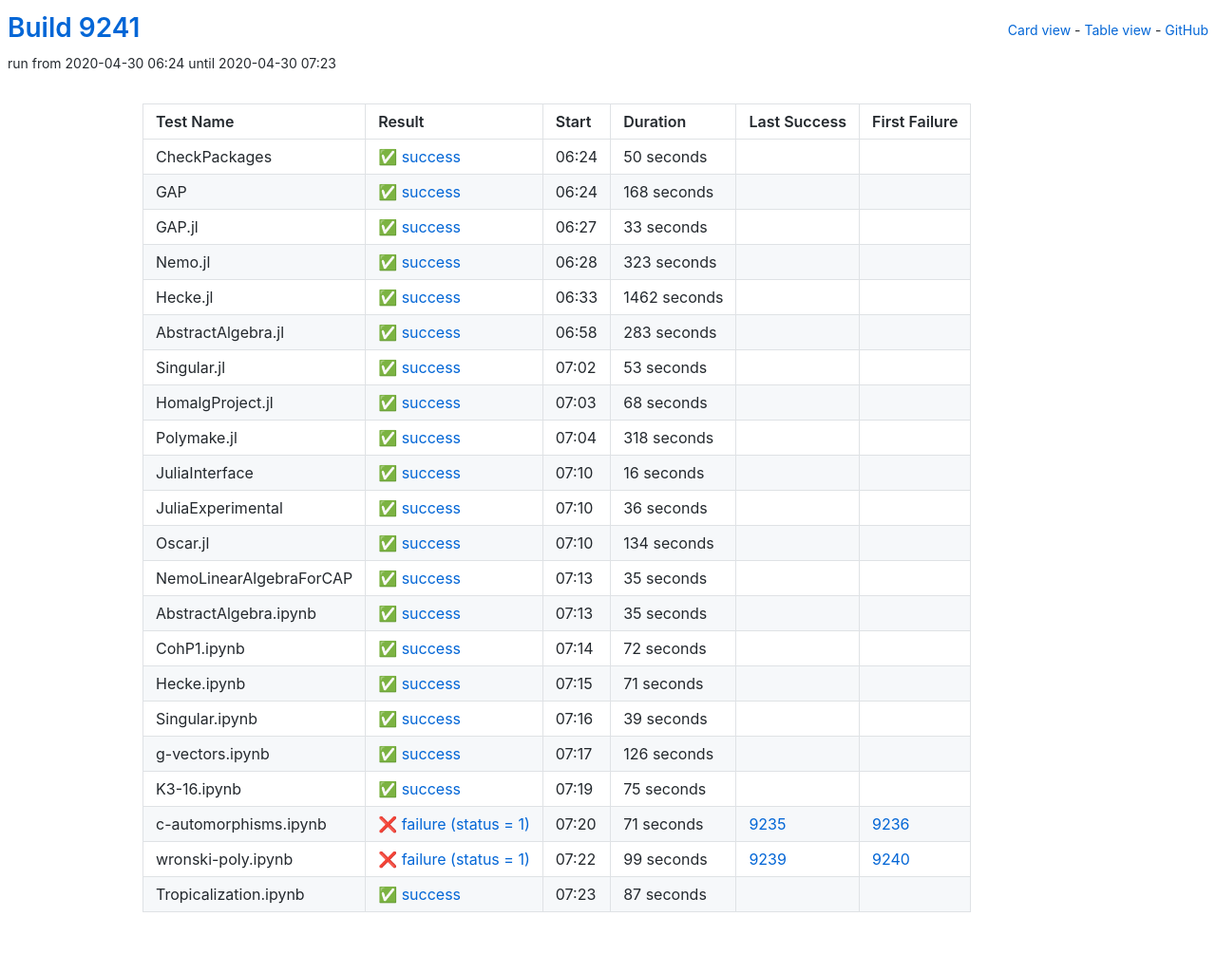
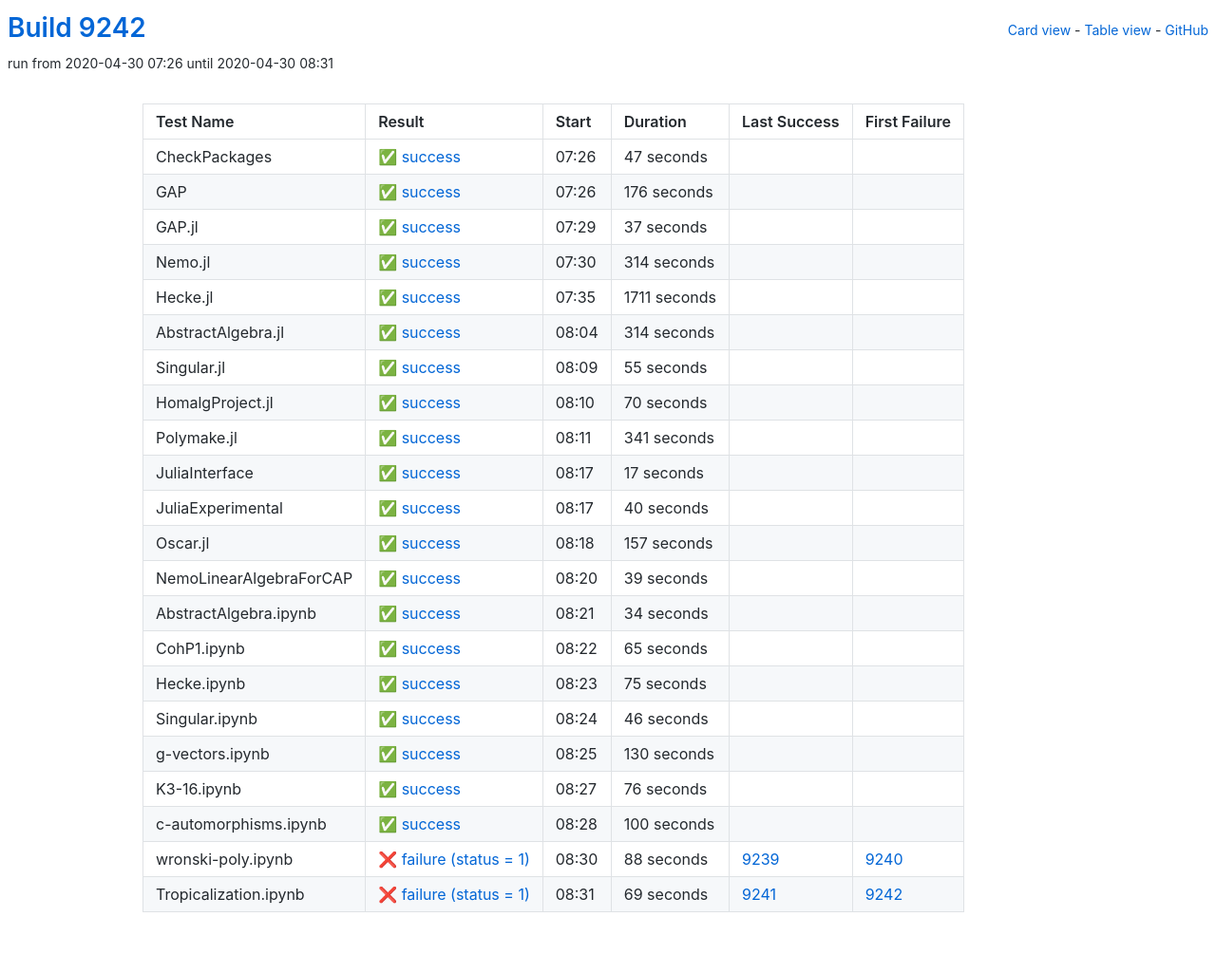
Before and after one commit to oscar-system/oscar-ci-status, a Jekyll site: the page built from table.html, in a window 1280 px wide. Shown: the whole page at 95% size. Built offline with Jekyll 4.4.1, drawn with Linux system fonts in a browser that asks for light colours.

Commit message:
Build 9242

```diff
--- a/_data/ci.yml
+++ b/_data/ci.yml
@@ -1,181 +1,137 @@
-build: 9241
-build_url: https://oscarci.mathematik.uni-kl.de/job/oscar/9241/
+build: 9242
+build_url: https://oscarci.mathematik.uni-kl.de/job/oscar/9242/
 job: oscar
 tests:
-- duration: 50
+- duration: 47
   exitcode: 0
   first_failure: false
   first_failure_url: null
   last_success: false
   last_success_url: null
-  log: https://oscarci.mathematik.uni-kl.de/job/oscar/9241/artifact/logs/build-9241/CheckPackages.log
+  log: https://oscarci.mathematik.uni-kl.de/job/oscar/9242/artifact/logs/build-9242/CheckPackages.log
   name: CheckPackages
-  start: 2020-04-30 06:24
+  start: 2020-04-30 07:26
   status: success
   success: true
-- duration: 168
+- duration: 176
   exitcode: 0
   first_failure: false
   first_failure_url: null
   last_success: false
   last_success_url: null
-  log: https://oscarci.mathematik.uni-kl.de/job/oscar/9241/artifact/logs/build-9241/GAP.log
+  log: https://oscarci.mathematik.uni-kl.de/job/oscar/9242/artifact/logs/build-9242/GAP.log
   name: GAP
-  start: 2020-04-30 06:24
+  start: 2020-04-30 07:26
   status: success
   success: true
-- duration: 33
+- duration: 37
   exitcode: 0
   first_failure: false
   first_failure_url: null
   last_success: false
   last_success_url: null
-  log: https://oscarci.mathematik.uni-kl.de/job/oscar/9241/artifact/logs/build-9241/GAP.jl.log
+  log: https://oscarci.mathematik.uni-kl.de/job/oscar/9242/artifact/logs/build-9242/GAP.jl.log
   name: GAP.jl
-  start: 2020-04-30 06:27
+  start: 2020-04-30 07:29
   status: success
   success: true
-- duration: 323
+- duration: 314
   exitcode: 0
   first_failure: false
   first_failure_url: null
   last_success: false
   last_success_url: null
-  log: https://oscarci.mathematik.uni-kl.de/job/oscar/9241/artifact/logs/build-9241/Nemo.jl.log
+  log: https://oscarci.mathematik.uni-kl.de/job/oscar/9242/artifact/logs/build-9242/Nemo.jl.log
   name: Nemo.jl
-  start: 2020-04-30 06:28
+  start: 2020-04-30 07:30
   status: success
   success: true
-- duration: 1462
+- duration: 1711
   exitcode: 0
   first_failure: false
   first_failure_url: null
   last_success: false
   last_success_url: null
-  log: https://oscarci.mathematik.uni-kl.de/job/oscar/9241/artifact/logs/build-9241/Hecke.jl.log
+  log: https://oscarci.mathematik.uni-kl.de/job/oscar/9242/artifact/logs/build-9242/Hecke.jl.log
   name: Hecke.jl
-  start: 2020-04-30 06:33
+  start: 2020-04-30 07:35
   status: success
   success: true
-- duration: 283
+- duration: 314
   exitcode: 0
   first_failure: false
   first_failure_url: null
   last_success: false
   last_success_url: null
-  log: https://oscarci.mathematik.uni-kl.de/job/oscar/9241/artifact/logs/build-9241/AbstractAlgebra.jl.log
+  log: https://oscarci.mathematik.uni-kl.de/job/oscar/9242/artifact/logs/build-9242/AbstractAlgebra.jl.log
   name: AbstractAlgebra.jl
-  start: 2020-04-30 06:58
+  start: 2020-04-30 08:04
   status: success
   success: true
-- duration: 53
+- duration: 55
   exitcode: 0
   first_failure: false
   first_failure_url: null
   last_success: false
   last_success_url: null
-  log: https://oscarci.mathematik.uni-kl.de/job/oscar/9241/artifact/logs/build-9241/Singular.jl.log
+  log: https://oscarci.mathematik.uni-kl.de/job/oscar/9242/artifact/logs/build-9242/Singular.jl.log
   name: Singular.jl
-  start: 2020-04-30 07:02
+  start: 2020-04-30 08:09
   status: success
   success: true
-- duration: 68
+- duration: 70
   exitcode: 0
   first_failure: false
   first_failure_url: null
   last_success: false
   last_success_url: null
-  log: https://oscarci.mathematik.uni-kl.de/job/oscar/9241/artifact/logs/build-9241/HomalgProject.jl.log
+  log: https://oscarci.mathematik.uni-kl.de/job/oscar/9242/artifact/logs/build-9242/HomalgProject.jl.log
   name: HomalgProject.jl
-  start: 2020-04-30 07:03
+  start: 2020-04-30 08:10
   status: success
   success: true
-- duration: 318
+- duration: 341
   exitcode: 0
   first_failure: false
   first_failure_url: null
   last_success: false
   last_success_url: null
-  log: https://oscarci.mathematik.uni-kl.de/job/oscar/9241/artifact/logs/build-9241/Polymake.jl.log
+  log: https://oscarci.mathematik.uni-kl.de/job/oscar/9242/artifact/logs/build-9242/Polymake.jl.log
   name: Polymake.jl
-  start: 2020-04-30 07:04
+  start: 2020-04-30 08:11
   status: success
   success: true
-- duration: 16
+- duration: 17
   exitcode: 0
   first_failure: false
   first_failure_url: null
   last_success: false
   last_success_url: null
-  log: https://oscarci.mathematik.uni-kl.de/job/oscar/9241/artifact/logs/build-9241/JuliaInterface.log
+  log: https://oscarci.mathematik.uni-kl.de/job/oscar/9242/artifact/logs/build-9242/JuliaInterface.log
   name: JuliaInterface
-  start: 2020-04-30 07:10
+  start: 2020-04-30 08:17
   status: success
   success: true
-- duration: 36
+- duration: 40
   exitcode: 0
   first_failure: false
   first_failure_url: null
   last_success: false
   last_success_url: null
-  log: https://oscarci.mathematik.uni-kl.de/job/oscar/9241/artifact/logs/build-9241/JuliaExperimental.log
+  log: https://oscarci.mathematik.uni-kl.de/job/oscar/9242/artifact/logs/build-9242/JuliaExperimental.log
   name: JuliaExperimental
-  start: 2020-04-30 07:10
+  start: 2020-04-30 08:17
   status: success
   success: true
-- duration: 134
+- duration: 157
   exitcode: 0
   first_failure: false
   first_failure_url: null
   last_success: false
   last_success_url: null
-  log: https://oscarci.mathematik.uni-kl.de/job/oscar/9241/artifact/logs/build-9241/Oscar.jl.log
+  log: https://oscarci.mathematik.uni-kl.de/job/oscar/9242/artifact/logs/build-9242/Oscar.jl.log
   name: Oscar.jl
-  start: 2020-04-30 07:10
-  status: success
-  success: true
-- duration: 35
-  exitcode: 0
-  first_failure: false
-  first_failure_url: null
-  last_success: false
-  last_success_url: null
-  log: https://oscarci.mathematik.uni-kl.de/job/oscar/9241/artifact/logs/build-9241/NemoLinearAlgebraForCAP.log
-  name: NemoLinearAlgebraForCAP
-  start: 2020-04-30 07:13
-  status: success
-  success: true
-- duration: 35
-  exitcode: 0
-  first_failure: false
-  first_failure_url: null
-  last_success: false
-  last_success_url: null
-  log: https://oscarci.mathematik.uni-kl.de/job/oscar/9241/artifact/logs/build-9241/AbstractAlgebra.ipynb.log
-  name: AbstractAlgebra.ipynb
-  start: 2020-04-30 07:13
-  status: success
-  success: true
-- duration: 72
-  exitcode: 0
-  first_failure: false
-  first_failure_url: null
-  last_success: false
-  last_success_url: null
-  log: https://oscarci.mathematik.uni-kl.de/job/oscar/9241/artifact/logs/build-9241/CohP1.ipynb.log
-  name: CohP1.ipynb
-  start: 2020-04-30 07:14
-  status: success
-  success: true
-- duration: 71
-  exitcode: 0
-  first_failure: false
-  first_failure_url: null
-  last_success: false
-  last_success_url: null
-  log: https://oscarci.mathematik.uni-kl.de/job/oscar/9241/artifact/logs/build-9241/Hecke.ipynb.log
-  name: Hecke.ipynb
-  start: 2020-04-30 07:15
+  start: 2020-04-30 08:18
   status: success
   success: true
 - duration: 39
@@ -184,20 +140,31 @@ tests:
   first_failure_url: null
   last_success: false
   last_success_url: null
-  log: https://oscarci.mathematik.uni-kl.de/job/oscar/9241/artifact/logs/build-9241/Singular.ipynb.log
-  name: Singular.ipynb
-  start: 2020-04-30 07:16
+  log: https://oscarci.mathematik.uni-kl.de/job/oscar/9242/artifact/logs/build-9242/NemoLinearAlgebraForCAP.log
+  name: NemoLinearAlgebraForCAP
+  start: 2020-04-30 08:20
   status: success
   success: true
-- duration: 126
+- duration: 34
   exitcode: 0
   first_failure: false
   first_failure_url: null
   last_success: false
   last_success_url: null
-  log: https://oscarci.mathematik.uni-kl.de/job/oscar/9241/artifact/logs/build-9241/g-vectors.ipynb.log
-  name: g-vectors.ipynb
-  start: 2020-04-30 07:17
+  log: https://oscarci.mathematik.uni-kl.de/job/oscar/9242/artifact/logs/build-9242/AbstractAlgebra.ipynb.log
+  name: AbstractAlgebra.ipynb
+  start: 2020-04-30 08:21
+  status: success
+  success: true
+- duration: 65
+  exitcode: 0
+  first_failure: false
+  first_failure_url: null
+  last_success: false
+  last_success_url: null
+  log: https://oscarci.mathematik.uni-kl.de/job/oscar/9242/artifact/logs/build-9242/CohP1.ipynb.log
+  name: CohP1.ipynb
+  start: 2020-04-30 08:22
   status: success
   success: true
 - duration: 75
@@ -206,41 +173,74 @@ tests:
   first_failure_url: null
   last_success: false
   last_success_url: null
-  log: https://oscarci.mathematik.uni-kl.de/job/oscar/9241/artifact/logs/build-9241/K3-16.ipynb.log
-  name: K3-16.ipynb
-  start: 2020-04-30 07:19
+  log: https://oscarci.mathematik.uni-kl.de/job/oscar/9242/artifact/logs/build-9242/Hecke.ipynb.log
+  name: Hecke.ipynb
+  start: 2020-04-30 08:23
   status: success
   success: true
-- duration: 71
-  exitcode: 1
-  first_failure: 9236
-  first_failure_url: https://oscarci.mathematik.uni-kl.de/job/oscar/9236/
-  last_success: 9235
-  last_success_url: https://oscarci.mathematik.uni-kl.de/job/oscar/9235/
-  log: https://oscarci.mathematik.uni-kl.de/job/oscar/9241/artifact/logs/build-9241/c-automorphisms.ipynb.log
+- duration: 46
+  exitcode: 0
+  first_failure: false
+  first_failure_url: null
+  last_success: false
+  last_success_url: null
+  log: https://oscarci.mathematik.uni-kl.de/job/oscar/9242/artifact/logs/build-9242/Singular.ipynb.log
+  name: Singular.ipynb
+  start: 2020-04-30 08:24
+  status: success
+  success: true
+- duration: 130
+  exitcode: 0
+  first_failure: false
+  first_failure_url: null
+  last_success: false
+  last_success_url: null
+  log: https://oscarci.mathematik.uni-kl.de/job/oscar/9242/artifact/logs/build-9242/g-vectors.ipynb.log
+  name: g-vectors.ipynb
+  start: 2020-04-30 08:25
+  status: success
+  success: true
+- duration: 76
+  exitcode: 0
+  first_failure: false
+  first_failure_url: null
+  last_success: false
+  last_success_url: null
+  log: https://oscarci.mathematik.uni-kl.de/job/oscar/9242/artifact/logs/build-9242/K3-16.ipynb.log
+  name: K3-16.ipynb
+  start: 2020-04-30 08:27
+  status: success
+  success: true
+- duration: 100
+  exitcode: 0
+  first_failure: false
+  first_failure_url: null
+  last_success: false
+  last_success_url: null
+  log: https://oscarci.mathematik.uni-kl.de/job/oscar/9242/artifact/logs/build-9242/c-automorphisms.ipynb.log
   name: c-automorphisms.ipynb
-  start: 2020-04-30 07:20
-  status: failure
-  success: false
-- duration: 99
+  start: 2020-04-30 08:28
+  status: success
+  success: true
+- duration: 88
   exitcode: 1
   first_failure: 9240
   first_failure_url: https://oscarci.mathematik.uni-kl.de/job/oscar/9240/
   last_success: 9239
   last_success_url: https://oscarci.mathematik.uni-kl.de/job/oscar/9239/
-  log: https://oscarci.mathematik.uni-kl.de/job/oscar/9241/artifact/logs/build-9241/wronski-poly.ipynb.log
+  log: https://oscarci.mathematik.uni-kl.de/job/oscar/9242/artifact/logs/build-9242/wronski-poly.ipynb.log
   name: wronski-poly.ipynb
-  start: 2020-04-30 07:22
+  start: 2020-04-30 08:30
   status: failure
   success: false
-- duration: 87
-  exitcode: 0
-  first_failure: false
-  first_failure_url: null
-  last_success: false
-  last_success_url: null
-  log: https://oscarci.mathematik.uni-kl.de/job/oscar/9241/artifact/logs/build-9241/Tropicalization.ipynb.log
+- duration: 69
+  exitcode: 1
+  first_failure: 9242
+  first_failure_url: https://oscarci.mathematik.uni-kl.de/job/oscar/9242/
+  last_success: 9241
+  last_success_url: https://oscarci.mathematik.uni-kl.de/job/oscar/9241/
+  log: https://oscarci.mathematik.uni-kl.de/job/oscar/9242/artifact/logs/build-9242/Tropicalization.ipynb.log
   name: Tropicalization.ipynb
-  start: 2020-04-30 07:23
-  status: success
-  success: true
+  start: 2020-04-30 08:31
+  status: failure
+  success: false
```
Also changed, not shown: README.md.
